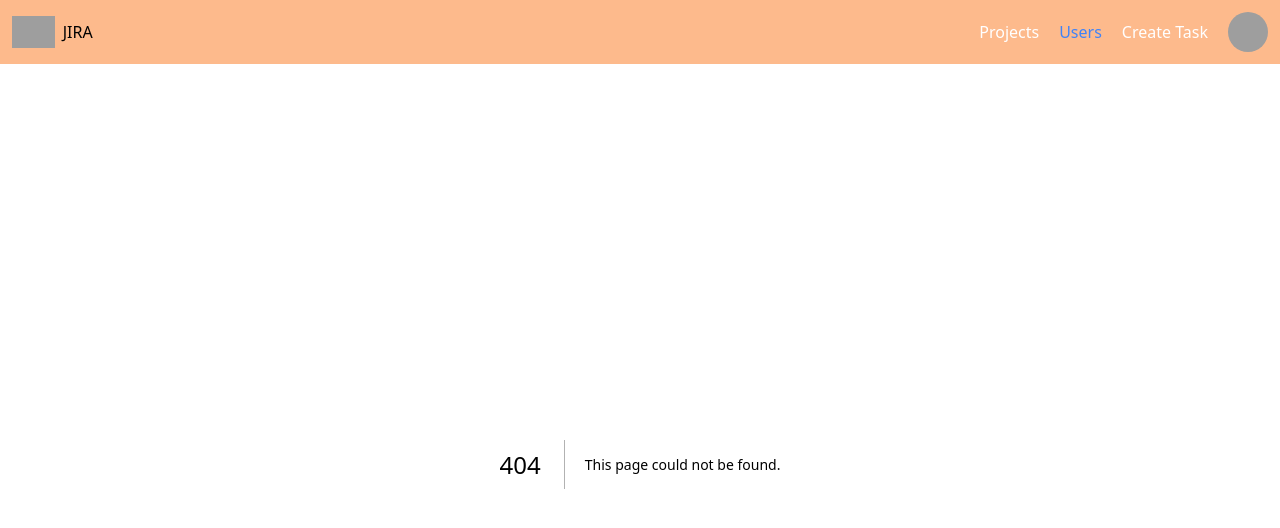
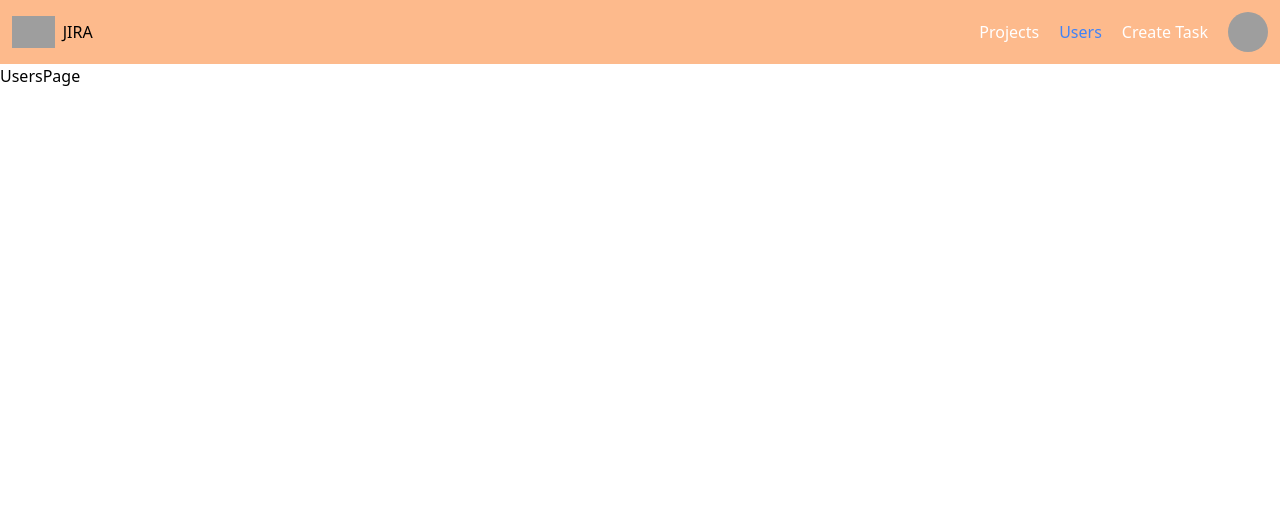
Before and after one commit to luongbui234/cloneJira, a Next.js app: page /users in a window 1280 px wide. Before the commit this address had no page. Shown: the top 528 px of the page. Built offline with nearby package versions, Linux system fonts and the light colour scheme; grey boxes are pictures that could not be loaded.

Commit message:
da tao branch sigin

```diff
--- /dev/null
+++ b/src/app/users/page.tsx
@@ -0,0 +1,5 @@
+import React from "react";
+
+export default function UsersPage() {
+  return <div>UsersPage</div>;
+}
```
